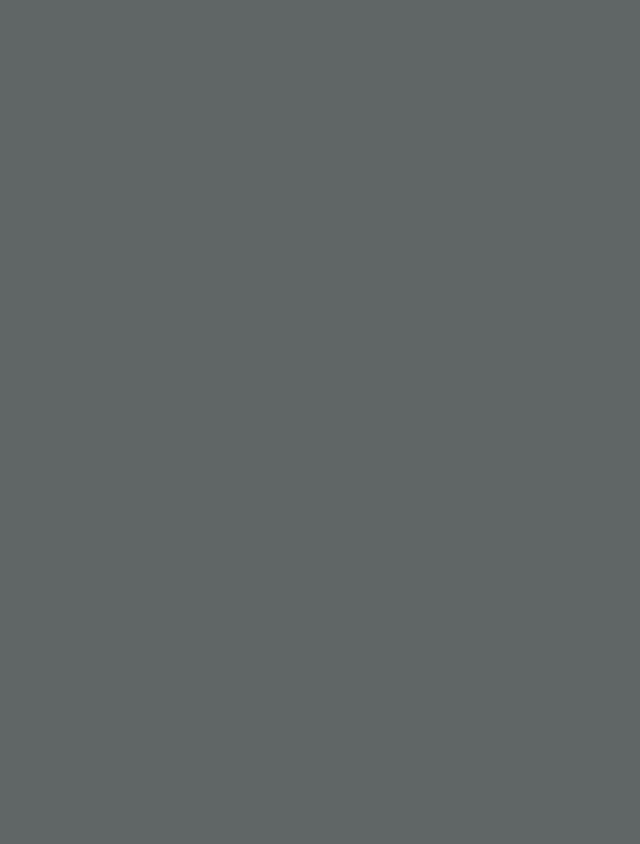
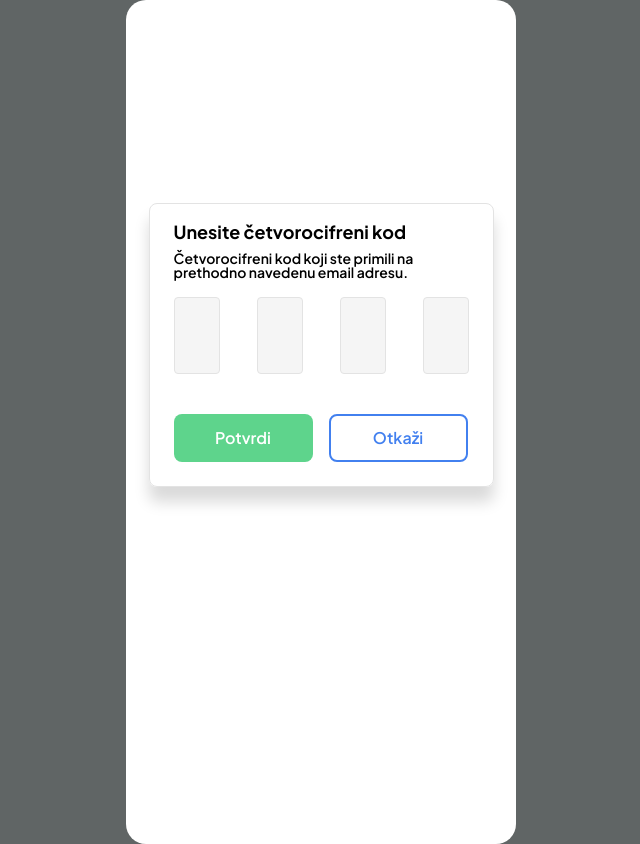
Before and after one commit to VladaTasic987/DriveGreen, a React (Vite) app in the folder DriveGreen/: page /passwordCode in a window 1280 px wide. Before the commit this address had no page. Shown: the whole page, without its empty margins (319-959 px from the left). Before the commit the page ends 800 px from the top, so only its background shows below. Built offline with nearby package versions, Linux system fonts and the light colour scheme.

Commit message:
Forgot Password 4 digit, hover styles on button and input

```diff
--- a/DriveGreen/src/App.scss
+++ b/DriveGreen/src/App.scss
@@ -16,3 +16,4 @@ body {
 @import "./assets/LoginComponents/Register";
 @import "./assets/LoginComponents/ForgotPasswordEmail";
 @import "./assets/LoginComponents/RegisterPartner";
+@import "./assets/LoginComponents/ForgotCodePassword";
--- /dev/null
+++ b/DriveGreen/src/assets/LoginComponents/ForgotCodePassword.jsx
@@ -0,0 +1,21 @@
+export function ForgotCodePassword() {
+    return (
+        <div id="otp-container">
+            <div className="four-digit-container">
+                <h1>Unesite četvorocifreni kod</h1>
+                <p>Četvorocifreni kod koji ste primili na<br /> prethodno navedenu email adresu.</p>
+                <div className="inputs">
+                    <input type="text" maxLength="1" className="otp-input" />
+                    <input type="text" maxLength="1" className="otp-input" />
+                    <input type="text" maxLength="1" className="otp-input" />
+                    <input type="text" maxLength="1" className="otp-input" />
+                </div>
+
+                <div className="otp-buttons">
+                    <button className="confirm">Potvrdi</button>
+                    <button className="cancel">Otkaži</button>
+                </div>
+            </div>
+        </div>
+    )
+}
--- a/DriveGreen/src/assets/LoginComponents/ForgotPasswordEmail.jsx
+++ b/DriveGreen/src/assets/LoginComponents/ForgotPasswordEmail.jsx
@@ -17,7 +17,7 @@ export function ForgotPasswordEmail() {
 
             <div className="forgot-title">
                 <h1>Zaboravljena lozinka?</h1>
-                <p>Unesite Vaš email radi verifikovanja, a mi ćemo Vam poslati verifikacioni kod</p>
+                <p>Unesite Vaš email radi verifikovanja,<br />a mi ćemo Vam poslati verifikacioni kod</p>
             </div>
 
             <div className="forgot-input-email">
@@ -31,7 +31,13 @@ export function ForgotPasswordEmail() {
                 </label>
             </div>
 
-            <button className="send-code">Pošalji kod</button>
+            <button className="send-code">
+                <Link
+                    className="link-send-code"
+                    to="/passwordCode">
+                    Pošalji kod
+                </Link>
+            </button>
         </div>
     )
 }
--- /dev/null
+++ b/DriveGreen/src/assets/LoginComponents/_ForgotCodePassword.scss
@@ -0,0 +1,100 @@
+#otp-container {
+    width: 390px;
+    min-height: 844px;
+    border-radius: 20px;
+    background-color: #ffffff;
+    display: flex;
+    flex-direction: column;
+    position: relative;
+
+    .four-digit-container {
+        margin: 203px auto 0px auto;
+        border-radius: 8px;
+        border: 1px solid #E3E3E3;
+        box-shadow: 0px 15px 15px 0px #00000026;
+
+    }
+
+    .four-digit-container h1 {
+        font-family: Plus Jakarta Sans;
+        font-weight: 700;
+        font-size: 18px;
+        line-height: 100%;
+        padding-top: 19px;
+        padding-left: 24px;
+    }
+
+    .four-digit-container p {
+        font-family: Plus Jakarta Sans;
+        font-weight: 600;
+        font-size: 14px;
+        line-height: 100%;
+        margin-top: 10px;
+        padding-left: 24px;
+    }
+
+    .inputs {
+        display: flex;
+        justify-content: center;
+        margin: 18px 24px 0 24px;
+        gap: 37px;
+    }
+
+    .otp-input {
+        width: 46px;
+        height: 77px;
+        border-radius: 4px;
+        border: 1px solid #E3E3E3;
+        background-color: #F5F5F5;
+        text-align: center;
+        font-family: Plus Jakarta Sans;
+    }
+
+    .otp-buttons {
+        display: flex;
+        justify-content: center;
+        margin: 40px 25px 24px 24px;
+        gap: 16px;
+    }
+
+    .confirm {
+        font-family: Plus Jakarta Sans;
+        color: white;
+        font-weight: 600;
+        font-size: 16px;
+        line-height: 100%;
+        text-align: center;
+        background-color: #5ED48C;
+        border: none;
+        width: 139px;
+        height: 48px;
+        border-radius: 8px;
+        cursor: pointer;
+    }
+
+    .confirm:hover {
+        background-color: rgba(94, 212, 140, 0.5);
+    }
+
+    .cancel {
+        font-family: Plus Jakarta Sans;
+        color: #4280EF;
+        font-weight: 600;
+        font-size: 16px;
+        line-height: 100%;
+        text-align: center;
+        background-color: transparent;
+        border: 2px solid #4280EF;
+        width: 139px;
+        height: 48px;
+        border-radius: 8px;
+        cursor: pointer;
+    }
+
+    .cancel:hover {
+        border-radius: 8px;
+        border: 2px solid rgba(66, 128, 239, 1);
+        box-shadow: 0 0 0 4px rgba(66, 128, 239, 0.4);
+        border-radius: 4px;
+    }
+}
--- a/DriveGreen/src/assets/LoginComponents/_ForgotPasswordEmail.scss
+++ b/DriveGreen/src/assets/LoginComponents/_ForgotPasswordEmail.scss
@@ -49,7 +49,6 @@
         color: #2c2c2c;
         word-wrap: break-word;
         padding-right: 5px;
-        width: 300px;
     }
 
     .forgot-input-email {
@@ -86,6 +85,12 @@
         line-height: 100%;
     }
 
+    .forgot-input-email input:hover {
+        border-radius: 8px;
+        border: 1px solid #00aef7;
+        background-color: rgba(0, 174, 247, 0.2);
+    }
+
     .send-code {
         height: 48px;
         width: 342px;
@@ -96,10 +101,18 @@
         font-weight: 600;
         font-size: 16px;
         line-height: 100%;
-        color: #ffffff;
         cursor: pointer;
         margin-top: 32px;
         margin-left: auto;
         margin-right: auto;
     }
+
+    .send-code:hover {
+        background-color: rgba(94, 212, 140, 0.5);
+    }
+
+    .link-send-code {
+        text-decoration: none;
+        color: #ffffff;
+    }
 }
--- a/DriveGreen/src/assets/Router.jsx
+++ b/DriveGreen/src/assets/Router.jsx
@@ -5,6 +5,7 @@ import { Login } from './LoginComponents/Login';
 import { Register } from './LoginComponents/Register';
 import { ForgotPasswordEmail } from './LoginComponents/ForgotPasswordEmail';
 import { RegisterPartner } from './LoginComponents/RegisterPartner';
+import { ForgotCodePassword } from './LoginComponents/ForgotCodePassword';
 
 export function AppRoutes() {
   return (
@@ -14,6 +15,7 @@ export function AppRoutes() {
       <Route path="/register" element={<Register />} />
       <Route path="/forgot" element={<ForgotPasswordEmail />} />
       <Route path="/registerPartner" element={<RegisterPartner />} />
+      <Route path="/passwordCode" element={<ForgotCodePassword />} />
     </Routes>
   );
 };
```
